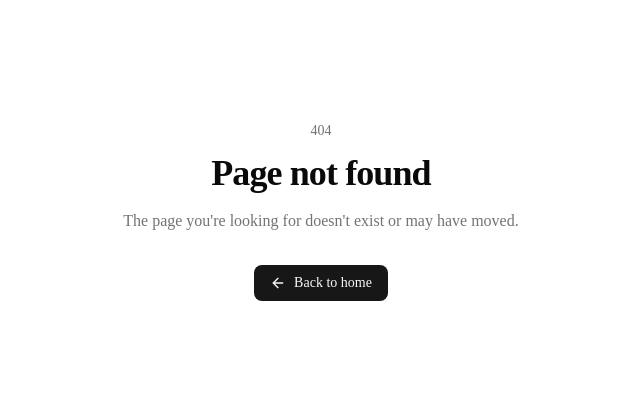
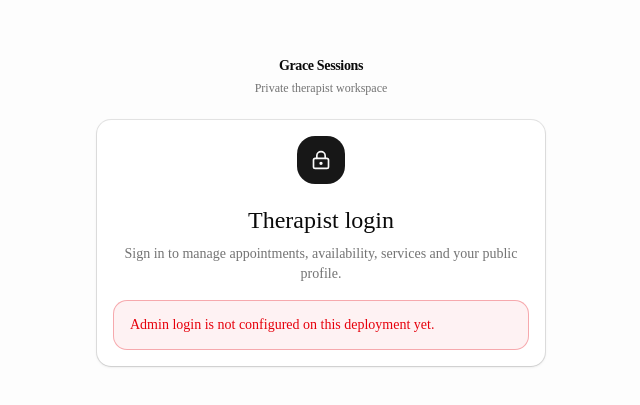
Before and after one commit to Praisepaul/MySLP, a Next.js app: page /admin-login in a window 1280 px wide. Before the commit this address had no page. Shown: the part 189-594 px from the top of the page, without its empty margins (319-959 px from the left). Built offline with nearby package versions, Linux system fonts and the light colour scheme; no server answers.

Commit message:
Add private therapist login page

```diff
--- /dev/null
+++ b/app/admin-login/page.tsx
@@ -0,0 +1,21 @@
+import { redirect } from "next/navigation";
+import { AdminLoginForm } from "@/components/admin/auth/admin-login-form";
+import { isAdminAuthConfigured, isAdminAuthenticated } from "@/lib/admin/auth";
+
+export const dynamic = "force-dynamic";
+
+export default async function AdminLoginPage() {
+  if (await isAdminAuthenticated()) redirect("/admin");
+
+  return (
+    <main className="flex min-h-screen items-center justify-center bg-muted/20 px-4 py-10">
+      <div className="w-full max-w-md">
+        <div className="mb-6 text-center">
+          <p className="text-sm font-semibold tracking-tight">Grace Sessions</p>
+          <p className="mt-1 text-xs text-muted-foreground">Private therapist workspace</p>
+        </div>
+        <AdminLoginForm configured={isAdminAuthConfigured()} />
+      </div>
+    </main>
+  );
+}
```
